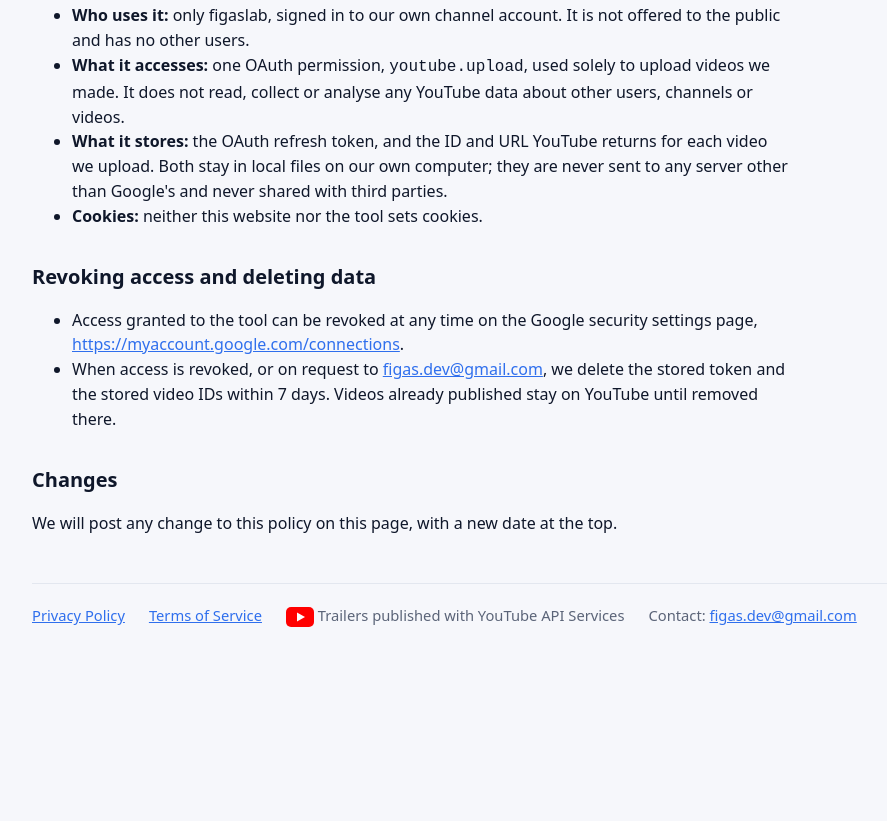
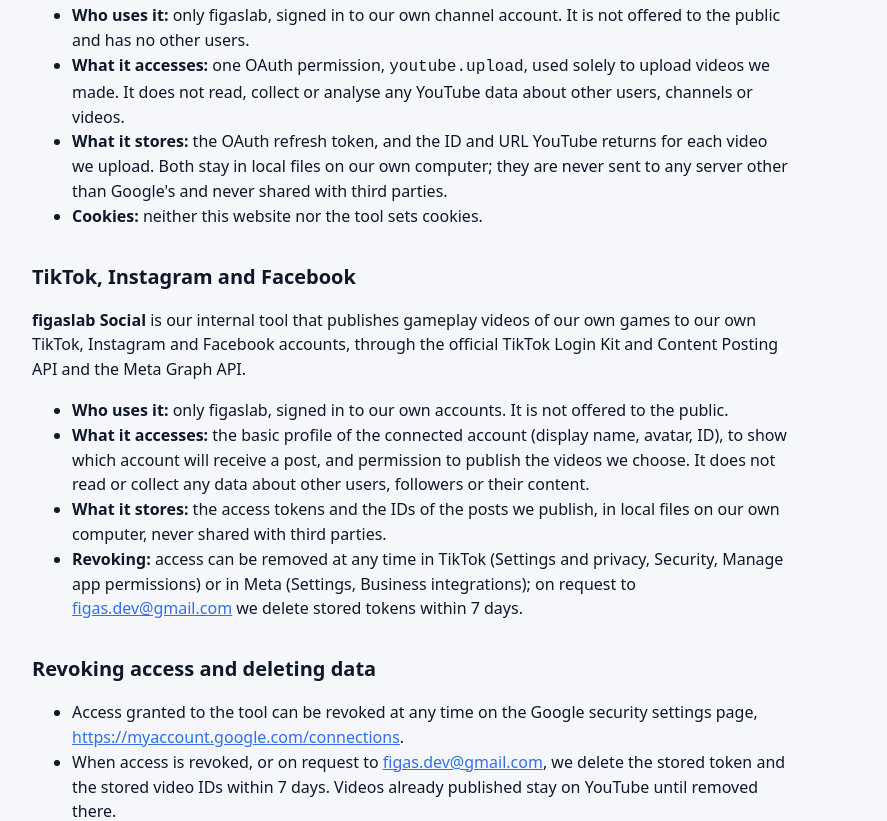
Before and after one commit to figaslab/figaslab.github.io, a plain HTML site: page privacy.html in a window 1280 px wide. Shown: the part 573-1394 px from the top of the page, without its empty margins (104-991 px from the left). Before the commit the page ends 1240 px from the top, so only its background shows below. Drawn offline with Linux system fonts and the light colour scheme.

Commit message:
Add TikTok site verification file and the figaslab Social sections to privacy and terms

```diff
--- a/privacy.html
+++ b/privacy.html
@@ -70,6 +70,22 @@
     <li><strong>Cookies:</strong> neither this website nor the tool sets cookies.</li>
   </ul>
 
+  <h2 id="social">TikTok, Instagram and Facebook</h2>
+  <p><strong>figaslab Social</strong> is our internal tool that publishes gameplay videos of our own games to our own
+  TikTok, Instagram and Facebook accounts, through the official TikTok Login Kit and Content Posting API and the
+  Meta Graph API.</p>
+  <ul>
+    <li><strong>Who uses it:</strong> only figaslab, signed in to our own accounts. It is not offered to the public.</li>
+    <li><strong>What it accesses:</strong> the basic profile of the connected account (display name, avatar, ID), to show
+    which account will receive a post, and permission to publish the videos we choose. It does not read or collect any
+    data about other users, followers or their content.</li>
+    <li><strong>What it stores:</strong> the access tokens and the IDs of the posts we publish, in local files on our own
+    computer, never shared with third parties.</li>
+    <li><strong>Revoking:</strong> access can be removed at any time in TikTok (Settings and privacy, Security, Manage app
+    permissions) or in Meta (Settings, Business integrations); on request to
+    <a href="mailto:figas.dev@gmail.com">figas.dev@gmail.com</a> we delete stored tokens within 7 days.</li>
+  </ul>
+
   <h2 id="deletion">Revoking access and deleting data</h2>
   <ul>
     <li>Access granted to the tool can be revoked at any time on the Google security settings page,
```
Also changed, not shown: terms.html (+6 -0 lines), tiktokLXhSuUTl4n4do95XmpRzK96X3V5C5LR6.txt (added).
